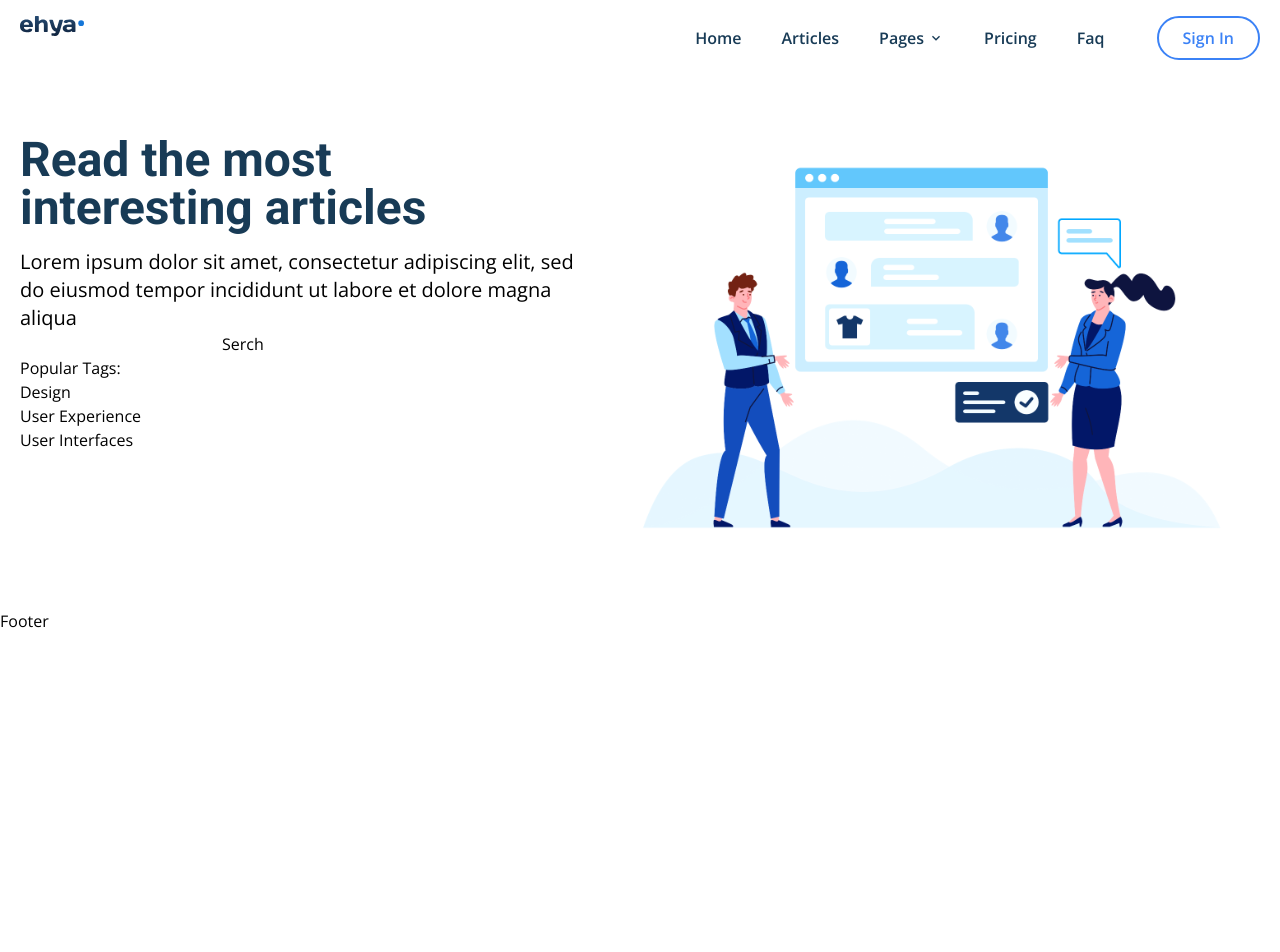
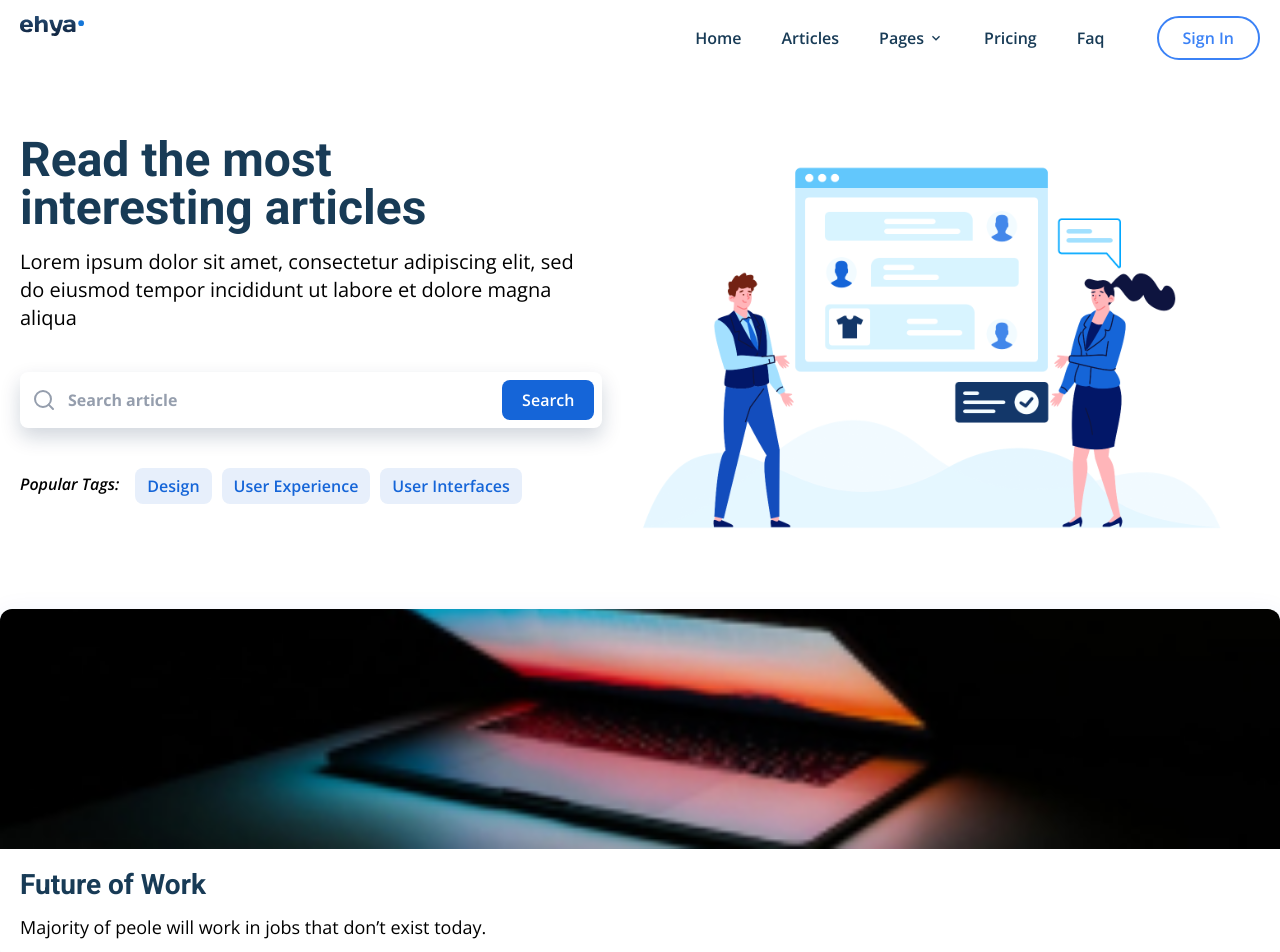
Before and after one commit to ashiq-rahman07/blog-app-frontend, a React (Vite) app: page / in a window 1280 px wide. Shown: the top 952 px of the page. Before the commit the page ends 800 px from the top, so only its background shows below. Built offline with nearby package versions, Linux system fonts and the light colour scheme.

Commit message:
hero section add

```diff
--- /dev/null
+++ b/src/components/ArcticleCard.jsx
@@ -0,0 +1,28 @@
+import React from 'react'
+import { images } from '../constants'
+
+const ArcticleCard = ({className}) => {
+  return (
+    <div className={`rounded-xl overflow-hidden shadow-[rgba(7,_65,_210,_0.1)_0px_9px_30px] ${className}`}>
+
+      <img
+      src={images.Post1Image}
+      className="w-full object-cover object-center h-auto md:h-52 lg:h-48 xl:h-60"
+       alt="title" />
+
+       <div className='p-5'>
+
+          <h2 className="font-roboto font-bold text-xl text-dark-soft md:text-2xl lg:text-[28px]">
+          Future of Work
+        </h2>
+        <p className="text-dark-light mt-3 text-sm md:text-lg">
+          Majority of peole will work in jobs that don’t exist today.
+        </p>
+
+       </div>
+
+    </div>
+  )
+}
+
+export default ArcticleCard
--- a/src/components/Header.jsx
+++ b/src/components/Header.jsx
@@ -82,7 +82,7 @@
     })
   }
   return (
-    <section>
+    <section className='sticky top-0 left-0 right-0 z-50'>
       <header className='container mx-auto px-5 flex justify-between py-4'>
         <div>
           <img className='w-16' src={images.Logo} alt="" />
--- a/src/constants/images.js
+++ b/src/constants/images.js
@@ -1,9 +1,11 @@
 import Logo from '../assets/Logo.svg';
-import HeroImage from '../assets/LIve Chat.svg'
+import HeroImage from '../assets/LIve Chat.svg';
+import Post1Image from  '../assets/posts/post1.jpg'
 
 const images = {
   Logo,
-  HeroImage
+  HeroImage,
+  Post1Image
 }
 
 export default images;
--- a/src/pages/home/HomePage.jsx
+++ b/src/pages/home/HomePage.jsx
@@ -1,10 +1,12 @@
 import React from 'react'
 import MainLayout from '../../components/MainLayout'
 import Hero from './container/hero'
+import Article from './container/Article'
 
 const HomePage = () => {
   return <MainLayout>
     <Hero/>
+    <Article/>
   </MainLayout>
 }
 
--- /dev/null
+++ b/src/pages/home/container/Article.jsx
@@ -0,0 +1,10 @@
+import React from 'react'
+import ArcticleCard from '../../../components/ArcticleCard'
+
+const Article = () => {
+  return (
+    <ArcticleCard className='w-full'/>
+  )
+}
+
+export default Article
--- a/src/pages/home/container/Hero.jsx
+++ b/src/pages/home/container/Hero.jsx
@@ -1,28 +1,53 @@
 import React from 'react'
+import {FiSearch} from 'react-icons/fi'
 import { images } from '../../../constants';
+
 
 function Hero() {
   return (
    <section className='container mx-auto flex flex-col lg:flex-row px-5 py-5'>
     <div className='mt-10 lg:w-1/2'>
       <h1  className="font-roboto text-3xl text-center font-bold text-dark-soft md:text-5xl lg:text-4xl xl:text-5xl lg:text-left lg:max-w-[540px]">Read the most interesting articles</h1>
+
       <p  className="text-dark-light mt-4 text-center md:text-xl lg:text-base xl:text-xl lg:text-left">Lorem ipsum dolor sit amet, consectetur adipiscing elit, sed do eiusmod tempor incididunt ut labore et dolore magna aliqua</p>
-      <div>
-        <input type="text" />
-        <button>Serch</button>
+
+      <div className="flex flex-col gap-y-2.5 mt-10 lg:mt-6 xl:mt-10 relative">
+
+       <div className='relative'>
+         <FiSearch className="absolute left-3 top-1/2 -translate-y-1/2 w-6 h-6 text-[#959EAD]" />
+        <input
+        className="placeholder:font-bold font-semibold text-dark-soft placeholder:text-[#959EAD] rounded-lg pl-12 pr-3 w-full py-3 focus:outline-none shadow-[rgba(13,_38,_76,_0.19)_0px_9px_20px] md:py-4"
+        placeholder="Search article"
+         type="text" />
+       </div>
+
+        <button className="w-full bg-primary text-white font-semibold rounded-lg px-5 py-3 md:absolute md:right-2 md:top-1/2 md:-translate-y-1/2 md:w-fit md:py-2">
+            Search
+          </button>
+
       </div>
-      <div>
-        <span>Popular Tags:</span>
-        <ul>
-          <li>Design</li>
-          <li>User Experience</li>
-          <li>User Interfaces</li>
-        </ul>
+
+      <div className="flex mt-4 flex-col lg:flex-row lg:items-start lg:flex-nowrap lg:gap-x-4 lg:mt-7">
+        <span className="text-dark-light font-semibold italic mt-2 lg:mt-4 lg:text-sm xl:text-base">Popular Tags:</span>
+        <ul className="flex flex-wrap gap-x-2.5 gap-y-2.5 mt-3 lg:text-sm xl:text-base">
+            <li className="rounded-lg bg-primary bg-opacity-10 px-3 py-1.5 text-primary font-semibold">
+              Design
+            </li>
+            <li className="rounded-lg bg-primary bg-opacity-10 px-3 py-1.5 text-primary font-semibold">
+              User Experience
+            </li>
+            <li className="rounded-lg bg-primary bg-opacity-10 px-3 py-1.5 text-primary font-semibold">
+              User Interfaces
+            </li>
+          </ul>
       </div>
+
     </div>
-    <div>
-      <img src={images.HeroImage} alt="Users are resding Article" />
+
+    <div  className="hidden lg:block lg:1/2">
+      <img className='w-full' src={images.HeroImage} alt="Users are resding Article" />
     </div>
+
    </section>
   )
 }
```
Also changed, not shown: src/assets/posts/post 2.png (added), src/assets/posts/post1.jpg (added).
